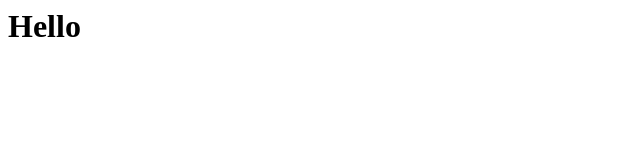
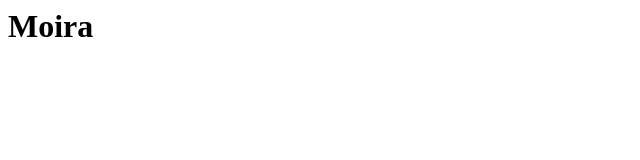
Before and after one commit to mcgillis/firstsite, a plain HTML site: page index.html in a window 1280 px wide. Shown: the full height of the page, 0-640 px from the left. Drawn offline with Linux system fonts and the light colour scheme.

Commit message:
Made a change

```diff
--- a/index.html
+++ b/index.html
@@ -1 +1 @@
-<h1>Hello</h1>
+<h1>Moira</h1>
```
